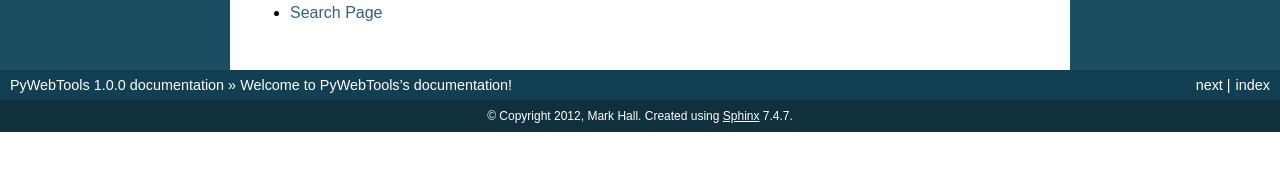
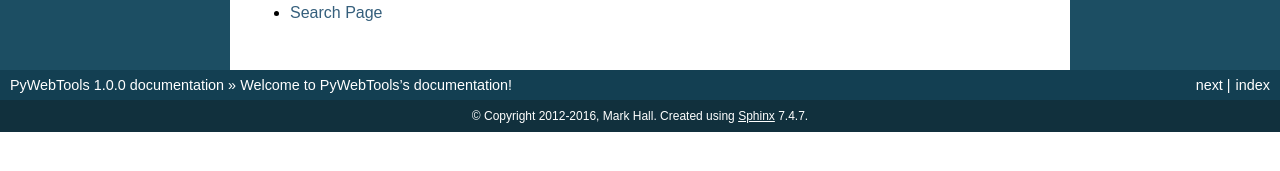
Before and after one commit to scmmmh/pywebtools, a Sphinx documentation site: the page built from doc/index.rst, in a window 1280 px wide. Shown: the part 324-495 px from the top of the page. Built offline with Sphinx 7.4.7, drawn with Linux system fonts in a browser that asks for light colours.

Commit message:
Updated copyright in Sphinx doc.

```diff
--- a/doc/conf.py
+++ b/doc/conf.py
@@ -41,7 +41,7 @@ master_doc = 'index'
 
 # General information about the project.
 project = u'PyWebTools'
-copyright = u'2012, Mark Hall'
+copyright = u'2012-2016, Mark Hall'
 
 # The version info for the project you're documenting, acts as replacement for
 # |version| and |release|, also used in various other places throughout the
```
